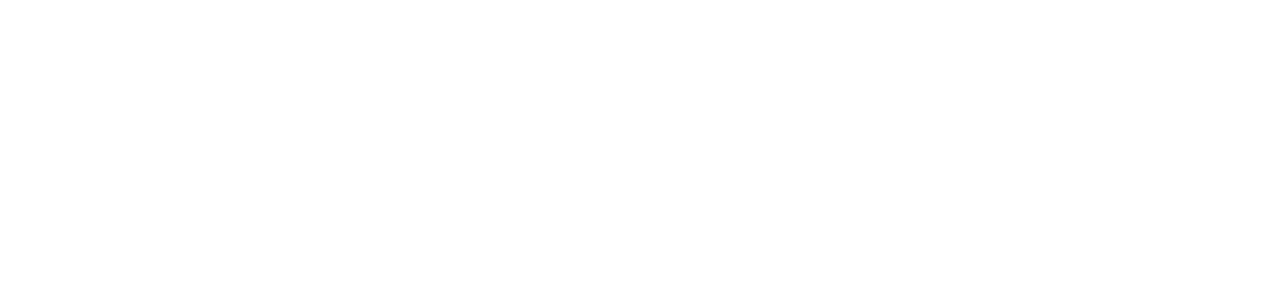
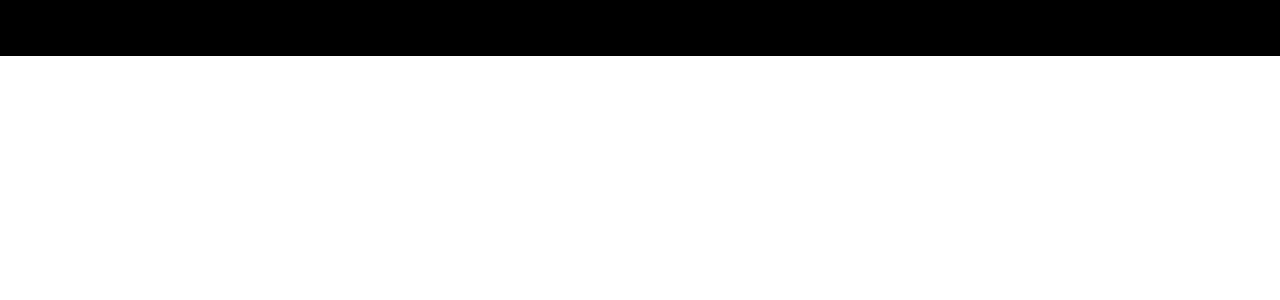
Before and after one commit to mdesanker/youtube-page, a React (Create React App) app: page / in a window 1280 px wide. Shown: the top 300 px of the page. Built offline with nearby package versions, Linux system fonts and the light colour scheme.

Commit message:
Create header outline

```diff
--- a/package.json
+++ b/package.json
@@ -10,7 +10,6 @@
     "@types/node": "^16.11.14",
     "@types/react": "^17.0.37",
     "@types/react-dom": "^17.0.11",
-    "@types/styled-components": "^5.1.18",
     "react": "^17.0.2",
     "react-dom": "^17.0.2",
     "react-scripts": "5.0.0",
@@ -41,5 +40,8 @@
       "last 1 firefox version",
       "last 1 safari version"
     ]
+  },
+  "devDependencies": {
+    "@types/styled-components": "^5.1.18"
   }
 }
--- a/src/App.tsx
+++ b/src/App.tsx
@@ -1,10 +1,12 @@
 import React from "react";
+import Header from "./components/header/Header";
 import GlobalStyles from "./themes/GlobalStyles";
 
 const App: React.FC = () => {
   return (
     <>
       <GlobalStyles />
+      <Header />
     </>
   );
 };
--- a/src/components/header/Header.tsx
+++ b/src/components/header/Header.tsx
@@ -5,6 +5,14 @@
   return <HeaderWrapper></HeaderWrapper>;
 };
 
-const HeaderWrapper = styled.header``;
+const HeaderWrapper = styled.header`
+  height: 56px;
+  width: 100%;
+  background-color: #000;
+  padding: 0 16px;
+
+  display: flex;
+  align-items: center;
+`;
 
 export default Header;
```
Also changed, not shown: tsconfig.json (+4 -9 lines), public/manifest.json, 1 other file (tests, documents, lock files or other folders).
